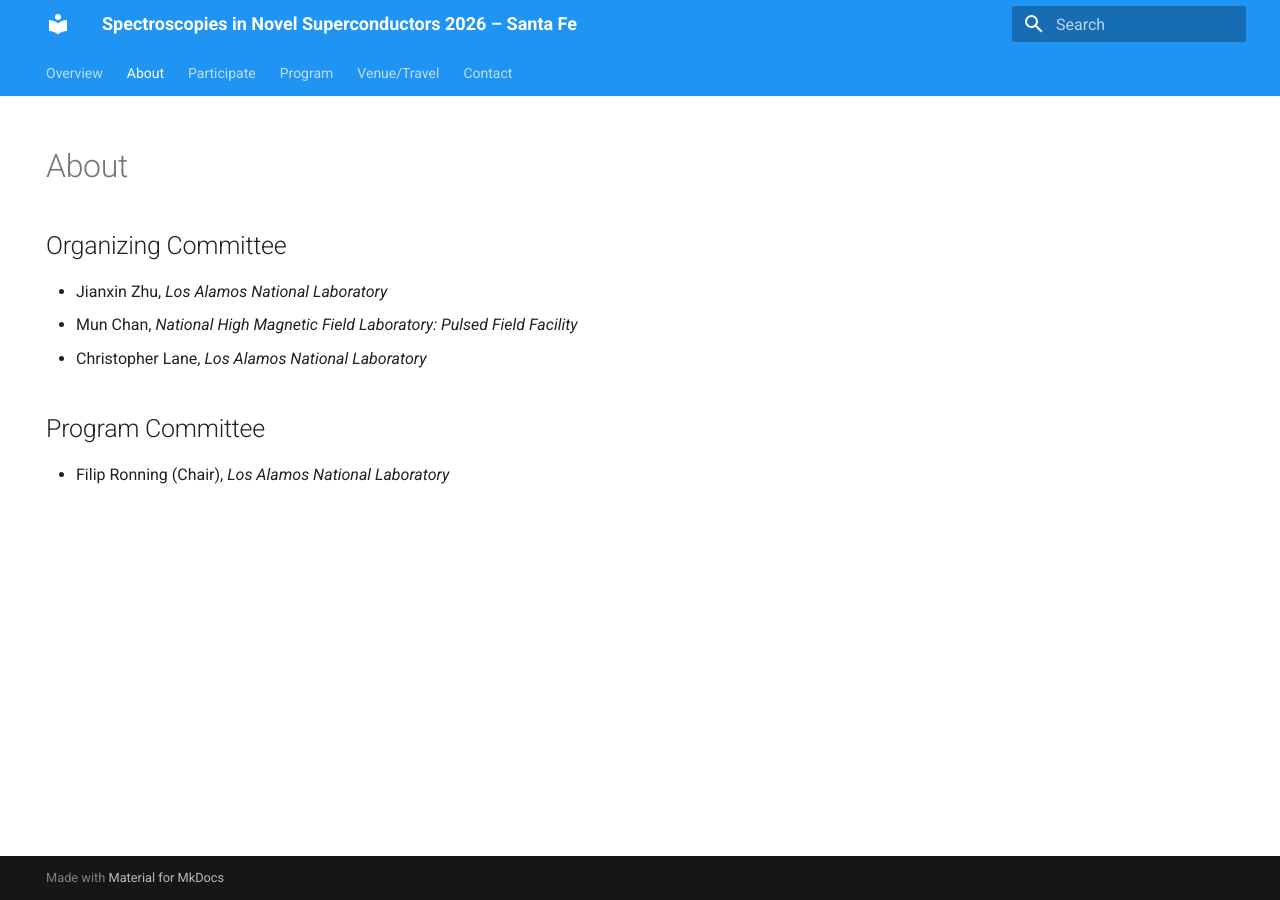
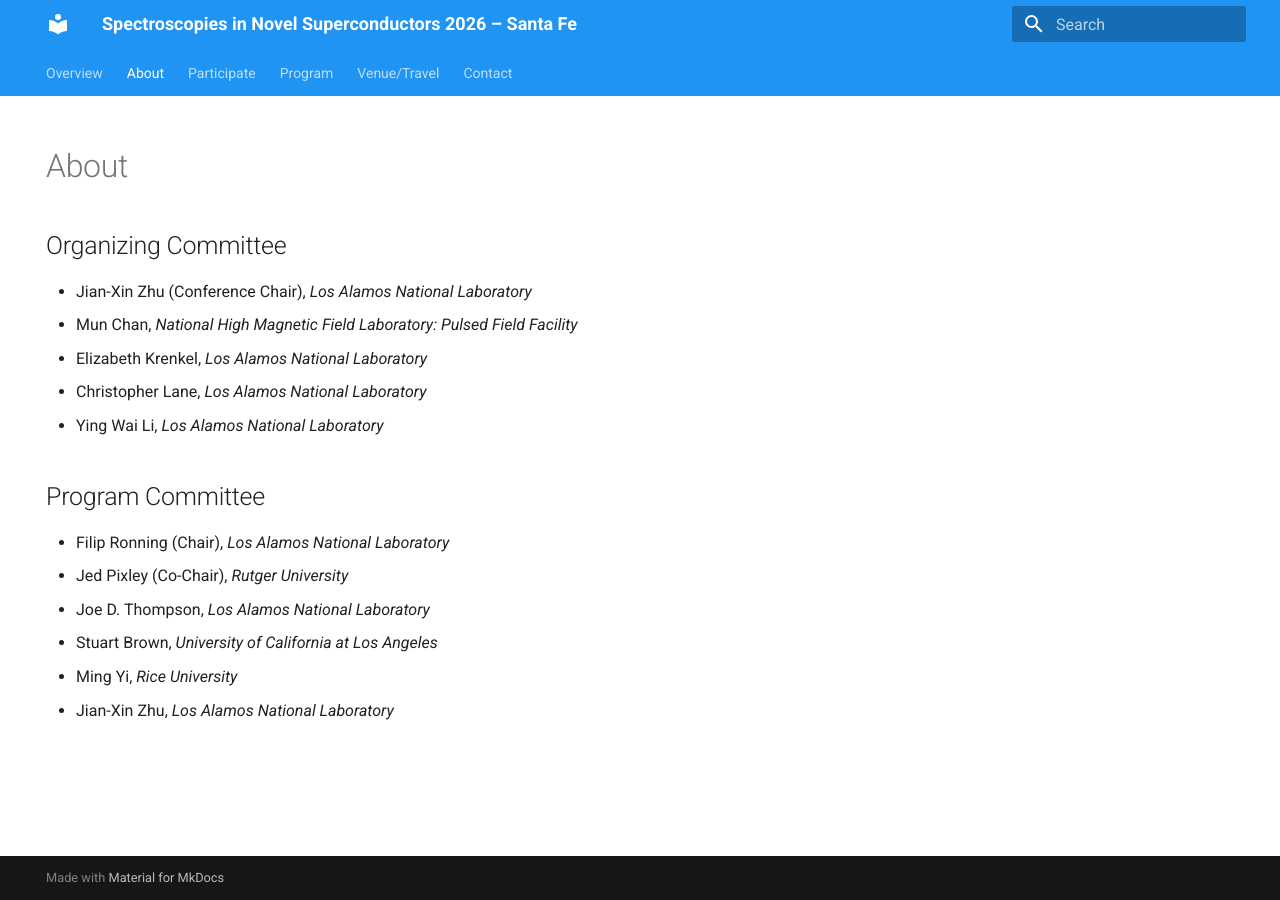
Before and after one commit to SNS2026/SNS2026.github.io, an MkDocs documentation site: the page built from docs/about.md, in a window 1280 px wide. Built offline with MkDocs 1.6.1 and Material for MkDocs 9.7.7, drawn with Linux system fonts in a browser that asks for light colours.

Commit message:
Updated committee info.

```diff
--- a/docs/about.md
+++ b/docs/about.md
@@ -7,9 +7,16 @@ title: About
 ---
 
 ## Organizing Committee
-* Jianxin Zhu, <i>Los Alamos National Laboratory</i>
+* Jian-Xin Zhu (Conference Chair), <i>Los Alamos National Laboratory</i>
 * Mun Chan, <i>National High Magnetic Field Laboratory: Pulsed Field Facility</i>
+* Elizabeth Krenkel, <i>Los Alamos National Laboratory</i>
 * Christopher Lane, <i>Los Alamos National Laboratory</i>
+* Ying Wai Li, <i>Los Alamos National Laboratory</i>
 
 ## Program Committee
 * Filip Ronning (Chair), <i>Los Alamos National Laboratory</i>
+* Jed Pixley (Co-Chair), <i>Rutger University</i>
+* Joe D. Thompson, <i>Los Alamos National Laboratory</i>
+* Stuart Brown, <i>University of California at Los Angeles</i>
+* Ming Yi, <i>Rice University</i>
+* Jian-Xin Zhu, <i>Los Alamos National Laboratory</i>
```
